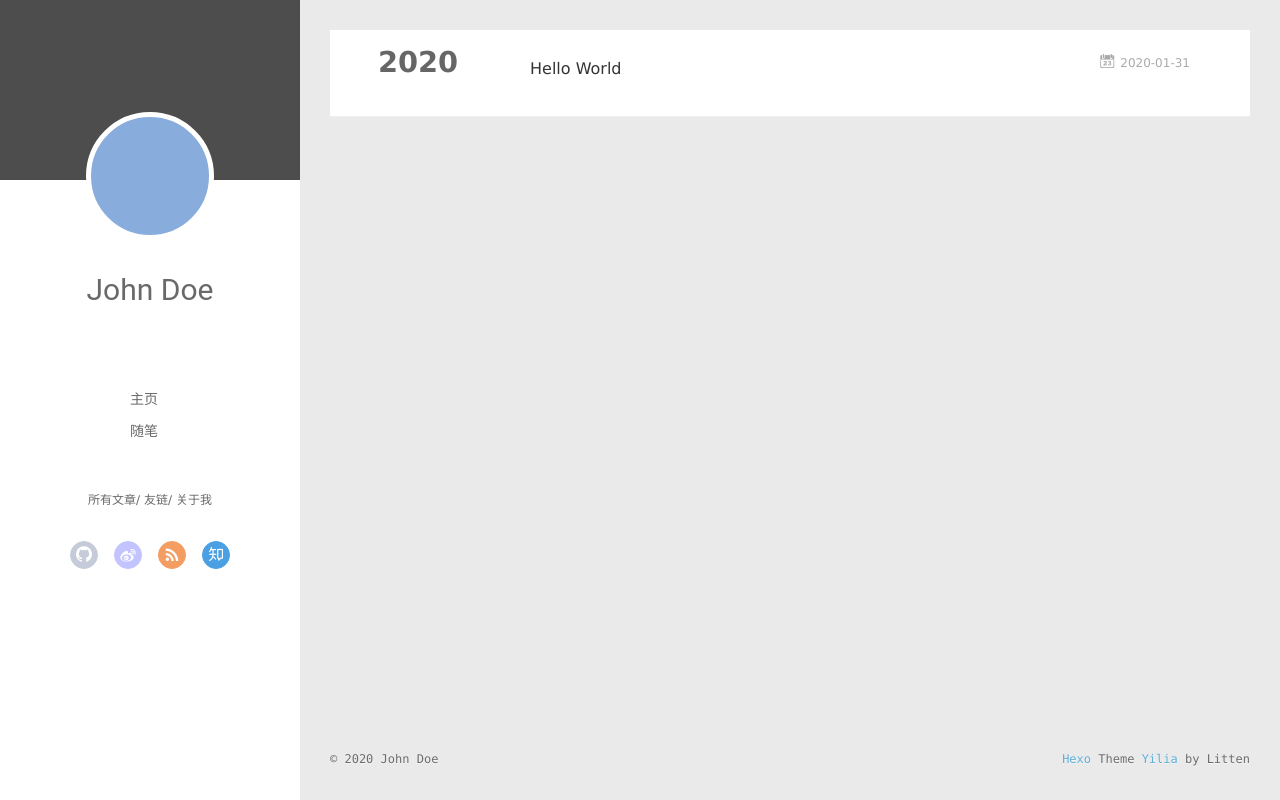
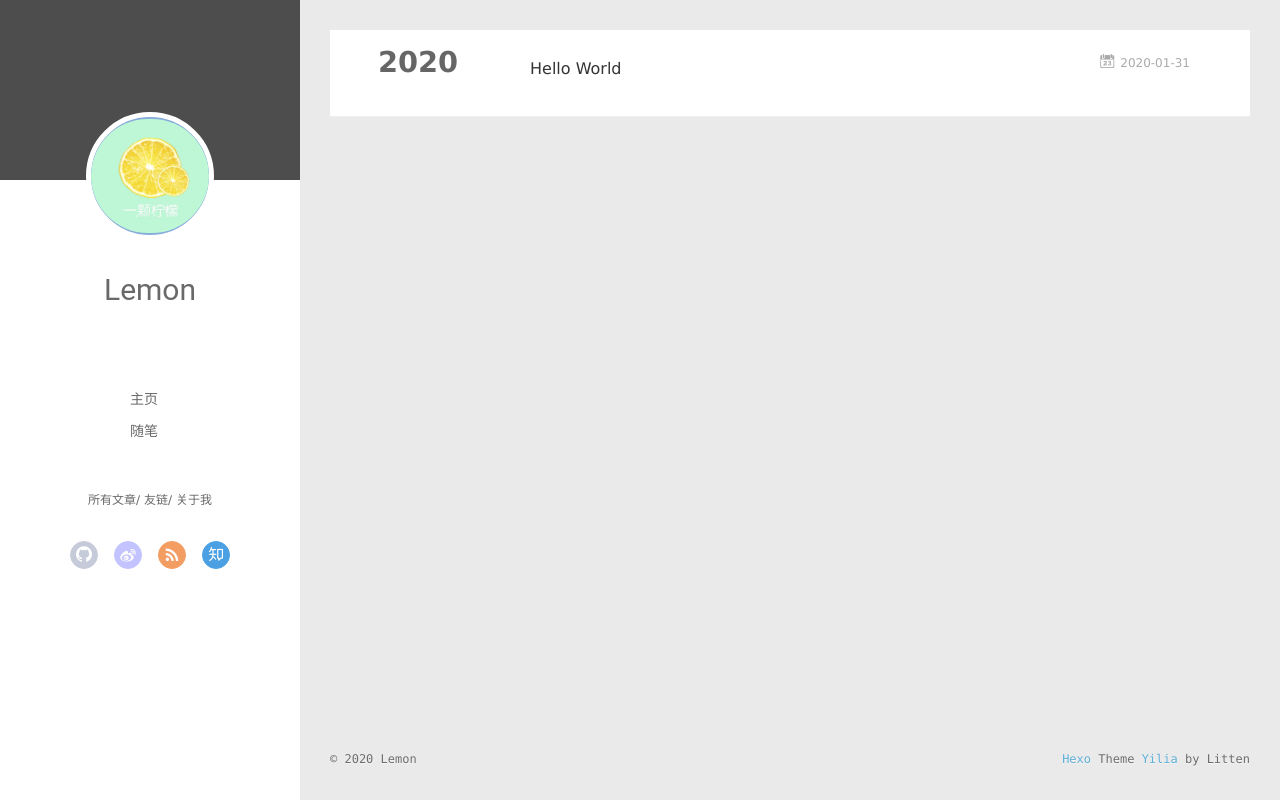
Before and after one commit to Guofuyinan/Guofuyinan.github.io, a plain HTML site: page archives/2020/01/index.html in a window 1280 px wide. Drawn offline with Linux system fonts and the light colour scheme; no server answers.

Commit message:
Site updated: 2020-01-31 15:13:26

```diff
--- a/archives/2020/01/index.html
+++ b/archives/2020/01/index.html
@@ -8,12 +8,14 @@
   <link rel="dns-prefetch" href="http://yoursite.com">
   <title>Archives: 2020/1 | Hexo</title>
   <meta name="viewport" content="width=device-width, initial-scale=1, maximum-scale=1">
-  <meta property="og:type" content="website">
+  <meta name="description" content="Keep Working">
+<meta property="og:type" content="website">
 <meta property="og:title" content="Hexo">
 <meta property="og:url" content="http://yoursite.com/archives/2020/01/index.html">
 <meta property="og:site_name" content="Hexo">
+<meta property="og:description" content="Keep Working">
 <meta property="og:locale" content="en_US">
-<meta property="article:author" content="John Doe">
+<meta property="article:author" content="Lemon">
 <meta name="twitter:card" content="summary">
 
     <link rel="alternative" href="/atom.xml" title="Hexo" type="application/atom+xml">
@@ -43,10 +45,10 @@
 <div class="intrude-less">
 	<header id="header" class="inner">
 		<a href="/" class="profilepic">
-			<img src="" class="js-avatar">
+			<img src="/img/1.jpg" class="js-avatar">
 		</a>
 		<hgroup>
-		  <h1 class="header-author"><a href="/">John Doe</a></h1>
+		  <h1 class="header-author"><a href="/">Lemon</a></h1>
 		</hgroup>
 
 
@@ -101,10 +103,10 @@
 	<div class="intrude-less">
 		<header id="header" class="inner">
 			<div class="profilepic">
-				<img src="" class="js-avatar">
+				<img src="/img/1.jpg" class="js-avatar">
 			</div>
 			<hgroup>
-			  <h1 class="header-author js-header-author">John Doe</h1>
+			  <h1 class="header-author js-header-author">Lemon</h1>
 			</hgroup>
 
 
@@ -202,7 +204,7 @@
   <div class="outer">
     <div id="footer-info">
     	<div class="footer-left">
-    		&copy; 2020 John Doe
+    		&copy; 2020 Lemon
     	</div>
       	<div class="footer-right">
       		<a href="http://hexo.io/" target="_blank">Hexo</a>  Theme <a href="https://github.com/litten/hexo-theme-yilia" target="_blank">Yilia</a> by Litten
```
Also changed, not shown: 2020/01/31/hello-world/index.html (+6 -6 lines), archives/2020/index.html (+9 -7 lines), archives/index.html (+9 -7 lines), index.html (+9 -7 lines), img/1.jpg (added).
